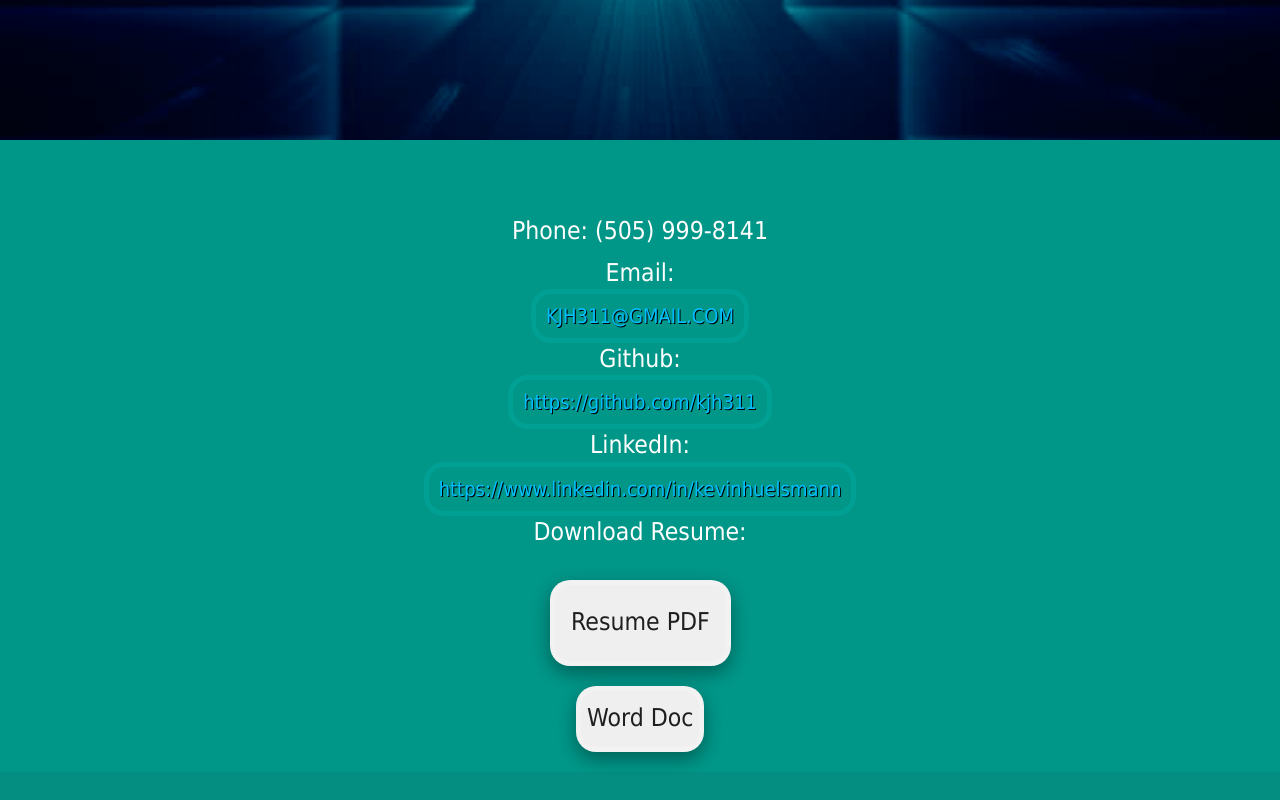
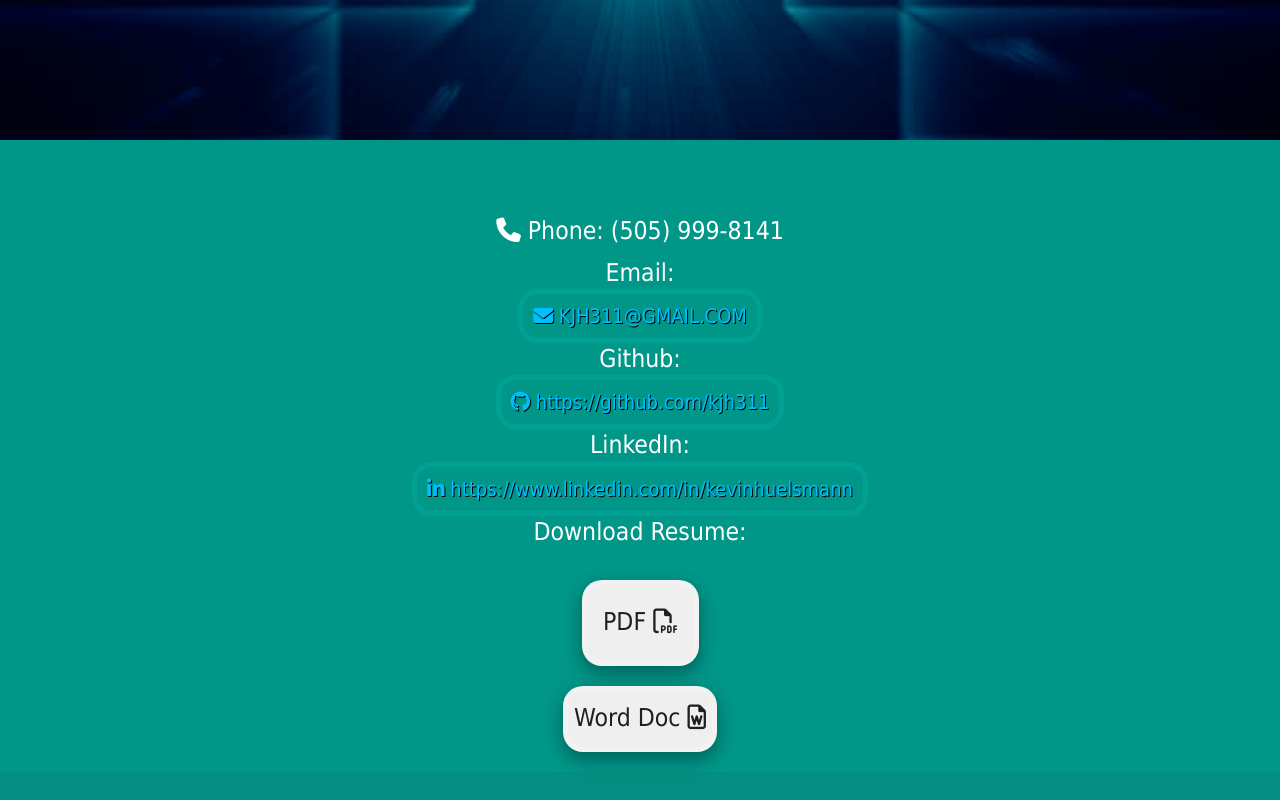
Before and after one commit to kjh311/Kevin_Huelsmann_Portfolio, a website: page index.html in a window 1280 px wide. Shown: the part 4204-5004 px from the top of the page. Drawn offline with nearby package versions, Linux system fonts and the light colour scheme.

Commit message:
font awesome

```diff
--- a/index.html
+++ b/index.html
@@ -14,7 +14,7 @@
   <link rel="stylesheet" href="https://cdnjs.cloudflare.com/ajax/libs/animate.css/3.5.2/animate.min.css">
   <link href="css/style.css" type="text/css" rel="stylesheet" media="screen,projection"/>
   <link rel="icon" type="image/png" href="Kev.png"/>
-
+  <link rel="stylesheet" href="https://opensource.keycdn.com/fontawesome/4.6.3/font-awesome.min.css">
 
 
   <script src="https://ajax.googleapis.com/ajax/libs/jquery/3.1.0/jquery.min.js"></script>
@@ -325,18 +325,21 @@
     <div class="row">
         <div class="col center l12 s12">
           <!-- <div class="card-panel teal"> -->
-           <h5 class="white-text">Phone: (505) 999-8141</h5>
-           <h5 class="white-text">Email:</h5>
+           <h5 class="white-text"><i class="fa fa-phone" aria-hidden="true"></i> Phone: (505) 999-8141</h5>
+           <h5 class="white-text">Email:
+
+           </h5>
            <h5 class="white-text contact-wrap" id="email">
-            <a class="link text emailText" href="mailto:kjh311@gmail.com">KJH311@GMAIL.COM</a>
+            <a class="link text emailText" href="mailto:kjh311@gmail.com"><i class="fa fa-envelope" aria-hidden="true"></i> KJH311@GMAIL.COM</a>
           </h5>
            <h5 class="white-text">Github:</h5>
            <h5 class="white-text contact-wrap">
-            <a class="link text" href="https://github.com/kjh311" target="_blank" title="">https://github.com/kjh311</a>
+            <a class="link text" href="https://github.com/kjh311" target="_blank" title=""><i class="fa fa-github" aria-hidden="true"></i> https://github.com/kjh311</a>
           </h5>
            <h5 class="white-text">LinkedIn:</h5>
            <h5 class="white-text contact-wrap" >
-            <a id="wordWrap" class="link text" href="https://www.linkedin.com/in/kevinhuelsmann" target="_blank"title="">https://www.linkedin.com/in/kevinhuelsmann</a>
+
+            <a id="wordWrap" class="link text" href="https://www.linkedin.com/in/kevinhuelsmann" target="_blank"title=""><i class="fa fa-linkedin" aria-hidden="true"></i> https://www.linkedin.com/in/kevinhuelsmann</a>
           </h5>
 
 
@@ -344,12 +347,12 @@
 
          <h5 class="white-text">Download Resume:</h5>
          <form method="get" action="Kevin_Huelsmann_Tech_Resume.pdf" target="_blank">
-
-           <button class="pdf-button waves-effect waves-light z-depth-2"><h5 id="resume-pdf">Resume PDF</h5></button>
+<!--           <i class="fa fa-file-pdf-o fa-2x" aria-hidden="true"></i>
+ -->           <button class="pdf-button waves-effect waves-light z-depth-2"><h5 id="resume-pdf">PDF <i class="fa fa-file-pdf-o" aria-hidden="true"></i></h5></button>
 
          </form>
          <form method="get" action="Kevin_Huelsmann_Tech_Resume.doc">
-          <button id="resumeDoc" class=" waves-effect waves-light z-depth-2" type="submit"><h5>Word Doc</h5></button>
+          <button id="resumeDoc" class=" waves-effect waves-light z-depth-2" type="submit"><h5>Word Doc <i class="fa fa-file-word-o" aria-hidden="true"></i></h5></button>
         </form>
       <!-- </div> -->
       </div>
```
